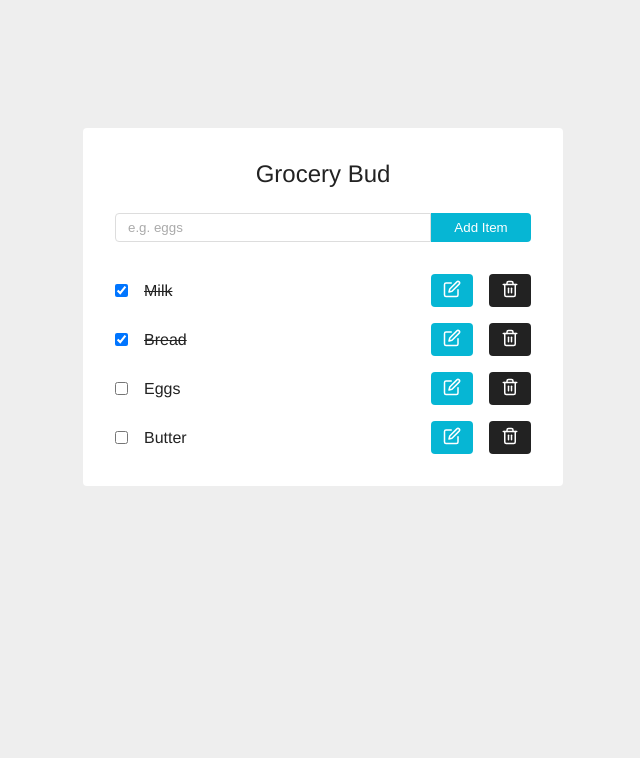
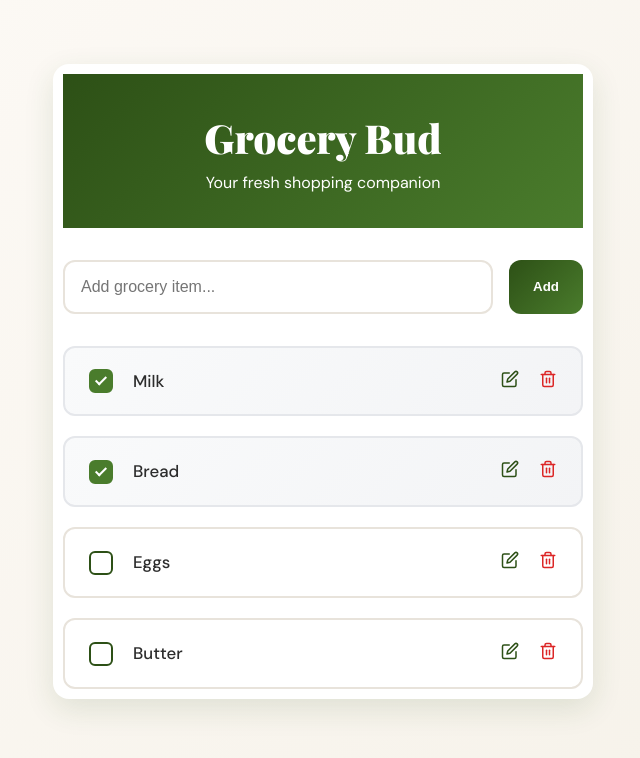
Before and after one commit to SuhanVerse/CRUD_REACT, a React (Vite) app: page / in a window 1280 px wide. Shown: the top 758 px of the page, without its empty margins (317-957 px from the left). Built offline with nearby package versions, Linux system fonts and the light colour scheme.

Commit message:
docs: Update form layout

```diff
--- a/src/App.jsx
+++ b/src/App.jsx
@@ -7,7 +7,7 @@ import { ToastContainer, toast } from "react-toastify";
 import "react-toastify/dist/ReactToastify.css";
 import { nanoid } from "nanoid";
 import Form from "./components/Form";
-import "./App.css";
+import "./global.css"; // import the new global styles
 
 const App = () => {
   const [items, setItems] = useState(groceryItems);
@@ -32,12 +32,9 @@ const App = () => {
   };
 
   const editCompleted = (itemId) => {
-        const newItems = items.map((item) => {
-            if (item.id === itemId) {
-                return { ...item, completed: !item.completed };
-            }
-            return item;
-        });
+    const newItems = items.map((item) =>
+      item.id === itemId ? { ...item, completed: !item.completed } : item
+    );
     setItems(newItems);
   };
 
@@ -48,12 +45,9 @@ const App = () => {
   };
 
   const updateItemName = (newName) => {
-        const newItems = items.map((item) => {
-            if (item.id === editId) {
-                return { ...item, name: newName };
-            }
-            return item;
-        });
+    const newItems = items.map((item) =>
+      item.id === editId ? { ...item, name: newName } : item
+    );
     setItems(newItems);
     setEditId(null);
     toast.success("item updated");
@@ -61,6 +55,10 @@ const App = () => {
 
   return (
     <section className="section-center">
+      <div className="grocery-header">
+        <h1>Grocery Bud</h1>
+        <p>Your fresh shopping companion</p>
+      </div>
       <ToastContainer position="top-center" />
       <Form
         addItem={addItem}
--- a/src/components/Form.css
+++ b/src/components/Form.css
@@ -1,42 +1,56 @@
 /* Form.css */
 
-form h2 {
-    text-align: center;
-    margin-bottom: 1.5rem;
-    text-transform: capitalize;
-    font-weight: normal;
+.grocery-form {
+    display: flex;
+    gap: 1rem;
+    margin: 2rem 0;
+    animation: slideDown 0.4s ease-out;
 }
 
-.form-control {
-    display: grid;
-    grid-template-columns: 1fr 100px;
+@keyframes slideDown {
+    from {
+        opacity: 0;
+        transform: translateY(-10px);
+    }
+    to {
+        opacity: 1;
+        transform: translateY(0);
+    }
 }
 
 .form-input {
-    width: 100%;
-    padding: 0.375rem 0.75rem;
-    border-radius: 0;
-    border-top-left-radius: 0.25rem;
-    border-bottom-left-radius: 0.25rem;
-    border: 1px solid #ddd;
+    flex: 1;
+    padding: 0.75rem 1rem;
+    border: 2px solid var(--color-border);
+    border-radius: 12px;
+    font-size: 1rem;
+    background: var(--color-card);
+    transition: var(--transition);
+    padding: 1rem;
 }
 
-.form-input::placeholder {
-    color: #aaa;
+.form-input:focus {
+    border-color: var(--color-primary);
+    box-shadow: 0 0 0 4px rgba(74, 124, 44, 0.1);
+    outline: none;
 }
 
-.form-control .btn {
+.form-submit {
+    padding: 1rem 1.5rem;
+    background: linear-gradient(
+        135deg,
+        var(--color-primary),
+        var(--color-primary-light)
+    );
+    color: white;
+    border: none;
+    border-radius: 12px;
+    font-weight: 600;
     cursor: pointer;
-    color: #fff;
-    background: #06b6d4;
-    border: transparent;
-    border-radius: 0;
-    border-top-right-radius: 0.25rem;
-    border-bottom-right-radius: 0.25rem;
-    padding: 0.375rem 0.75rem;
-    text-transform: capitalize;
+    transition: var(--transition);
 }
 
-.form-control .btn:hover {
-    background: #0e7490;
+.form-submit:hover {
+    transform: translateY(-2px);
+    box-shadow: var(--shadow-md);
 }
--- a/src/components/Form.jsx
+++ b/src/components/Form.jsx
@@ -4,13 +4,7 @@ import { useState } from "react";
 import { toast } from "react-toastify";
 import "./Form.css";
 
-const Form = ({
-    addItem,
-    editItemId,
-    updateItemName,
-    itemToEdit,
-    inputRef,
-}) => {
+const Form = ({ addItem, editItemId, updateItemName, itemToEdit, inputRef }) => {
   const [newItemName, setNewItemName] = useState(itemToEdit?.name || "");
 
   const handleSubmit = (e) => {
@@ -28,21 +22,18 @@ const Form = ({
   };
 
   return (
-        <form onSubmit={handleSubmit}>
-            <h2>Grocery bud</h2>
-            <div className="form-control">
+    <form className="grocery-form" onSubmit={handleSubmit}>
       <input
         type="text"
         className="form-input"
         value={itemToEdit?.name || newItemName}
         ref={inputRef}
-                    placeholder="e.g. eggs"
+        placeholder="Add grocery item..."
         onChange={(event) => setNewItemName(event.target.value)}
       />
-                <button type="submit" className="btn">
-                    {editItemId ? "edit item" : "add item"}
+      <button type="submit" className="form-submit">
+        {editItemId ? "Update" : "Add"}
       </button>
-            </div>
     </form>
   );
 };
--- a/src/components/Items.css
+++ b/src/components/Items.css
@@ -3,5 +3,24 @@
 .items {
     margin-top: 2rem;
     display: grid;
-    row-gap: 1rem;
+    gap: 1.25rem;
+    animation: fadeIn 0.5s ease-out 0.2s both;
 }
+
+@keyframes fadeIn {
+    from {
+        opacity: 0;
+    }
+    to {
+        opacity: 1;
+    }
+}
+
+.items:empty::before {
+    content: "Your list is empty! Add some items to get started.";
+    display: block;
+    text-align: center;
+    padding: 2rem;
+    color: var(--color-text-muted);
+    font-style: italic;
+}
--- a/src/components/Items.jsx
+++ b/src/components/Items.jsx
@@ -6,8 +6,7 @@ import "./Items.css";
 const Items = ({ items, editCompleted, removeItem, setEditId }) => {
     return (
         <div className="items">
-            {items.map((item) => {
-                return (
+            {items.map((item) => (
                 <SingleItem
                     key={item.id}
                     item={item}
@@ -15,8 +14,7 @@ const Items = ({ items, editCompleted, removeItem, setEditId }) => {
                     removeItem={removeItem}
                     setEditId={setEditId}
                 />
-                );
-            })}
+            ))}
         </div>
     );
 };
--- a/src/components/SingleItem.css
+++ b/src/components/SingleItem.css
@@ -3,28 +3,85 @@
 .single-item {
     display: grid;
     grid-template-columns: auto 1fr auto auto;
-    column-gap: 1rem;
+    gap: 1.25rem;
     align-items: center;
+    padding: 1.25rem 1.5rem;
+    border: 2px solid var(--color-border);
+    border-radius: 12px;
+    background: white;
+    transition: var(--transition);
+    animation: itemAppear 0.4s ease-out;
+}
+
+@keyframes itemAppear {
+    from {
+        opacity: 0;
+        transform: translateX(-20px);
+    }
+    to {
+        opacity: 1;
+        transform: translateX(0);
+    }
+}
+
+.single-item.completed {
+    background: linear-gradient(135deg, #f9fafb, #f3f4f6);
+    border-color: #e5e7eb;
+}
+
+/* Custom Checkbox */
+.single-item input[type="checkbox"] {
+    appearance: none;
+    width: 24px;
+    height: 24px;
+    border: 2px solid var(--color-primary);
+    border-radius: 6px;
+    cursor: pointer;
+    transition: var(--transition);
+    position: relative;
+}
+
+.single-item input[type="checkbox"]:checked {
+    background: var(--color-success);
+    border-color: var(--color-success);
+}
+
+.single-item input[type="checkbox"]:checked::after {
+    content: "";
+    position: absolute;
+    left: 7px;
+    top: 3px;
+    width: 6px;
+    height: 11px;
+    border: solid white;
+    border-width: 0 2.5px 2.5px 0;
+    transform: rotate(45deg);
+}
+
+.single-item p {
+    font-size: 1.05rem;
+    font-weight: 500;
+    text-transform: capitalize;
 }
 
 .single-item .btn {
+    border: none;
+    background: transparent;
     cursor: pointer;
-    color: #fff;
-    background: #06b6d4;
-    border: transparent;
-    border-radius: 0.25rem;
-    padding: 0.375rem 0.75rem;
-    font-size: 0.75rem;
+    font-size: 1.1rem;
+    transition: var(--transition);
 }
 
-.single-item .btn:hover {
-    background: #0e7490;
+.edit-btn {
+    color: var(--color-primary);
+}
+.edit-btn:hover {
+    color: var(--color-primary-light);
 }
 
-.single-item .remove-btn {
-    background: #222;
+.remove-btn {
+    color: var(--color-danger);
 }
-
-.single-item .remove-btn:hover {
-    background: #900e0e;
+.remove-btn:hover {
+    color: #b91c1c;
 }
--- a/src/components/SingleItem.jsx
+++ b/src/components/SingleItem.jsx
@@ -5,31 +5,22 @@ import "./SingleItem.css";
 
 const SingleItem = ({ item, editCompleted, removeItem, setEditId }) => {
     return (
-        <div className="single-item">
+        <div className={`single-item ${item.completed ? "completed" : ""}`}>
             <input
                 type="checkbox"
                 checked={item.completed}
                 onChange={() => editCompleted(item.id)}
             />
-            <p
-                style={{
-                    textTransform: "capitalize",
-                    textDecoration: item.completed ? "line-through" : "none",
-                }}
-            >
-                {item.name}
-            </p>
-
+            <p>{item.name}</p>
             <button
-                className="btn icon-btn"
+                className="btn edit-btn"
                 type="button"
                 onClick={() => setEditId(item.id)}
             >
                 <FiEdit size={18} />
             </button>
-
             <button
-                className="btn icon-btn remove-btn"
+                className="btn remove-btn"
                 type="button"
                 onClick={() => removeItem(item.id)}
             >
--- /dev/null
+++ b/src/global.css
@@ -0,0 +1,68 @@
+/* global.css */
+
+@import url("https://fonts.googleapis.com/css2?family=Playfair+Display:wght@700;900&family=DM+Sans:wght@400;500;600&display=swap");
+
+:root {
+    --color-primary: #2d5016;
+    --color-primary-light: #4a7c2c;
+    --color-accent: #ff6b35;
+    --color-bg: #fdfaf6;
+    --color-card: #ffffff;
+    --color-text: #2c2c2c;
+    --color-text-muted: #6b7280;
+    --color-border: #e8e3db;
+    --color-success: #4a7c2c;
+    --color-danger: #dc2626;
+    --shadow-md: 0 4px 12px rgba(45, 80, 22, 0.08);
+    --shadow-lg: 0 10px 30px rgba(45, 80, 22, 0.12);
+    --radius: 16px;
+    --transition: all 0.3s cubic-bezier(0.4, 0, 0.2, 1);
+}
+
+body {
+    background: linear-gradient(135deg, #fdfaf6 0%, #f5f1e8 100%);
+    font-family: "DM Sans", sans-serif;
+    line-height: 1.6;
+    color: var(--color-text);
+    min-height: 100vh;
+}
+
+.section-center {
+    margin: 4rem auto;
+    max-width: 540px;
+    background: var(--color-card);
+    border-radius: var(--radius);
+    box-shadow: var(--shadow-lg);
+    overflow: hidden;
+    animation: slideIn 0.5s ease-out;
+    padding: 10px;
+}
+
+@keyframes slideIn {
+    from {
+        opacity: 0;
+        transform: translateY(30px);
+    }
+    to {
+        opacity: 1;
+        transform: translateY(0);
+    }
+}
+
+.grocery-header {
+    background: linear-gradient(
+        135deg,
+        var(--color-primary),
+        var(--color-primary-light)
+    );
+    padding: 2rem;
+    text-align: center;
+    color: white;
+}
+
+.grocery-header h1 {
+    font-family: "Playfair Display", serif;
+    font-size: 2.5rem;
+    font-weight: 900;
+    margin: 0;
+}
```
Also changed, not shown: src/main.jsx (+10 -9 lines). Lines whose indentation alone changed are shown as unchanged.
